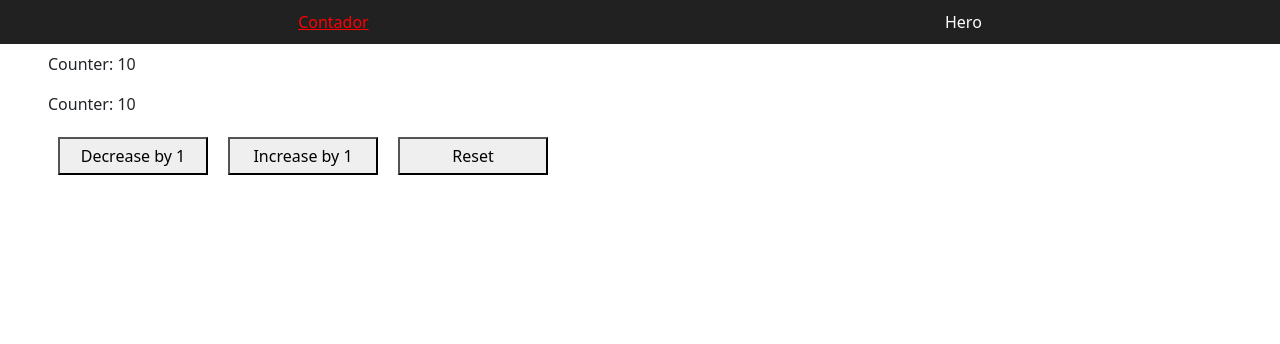
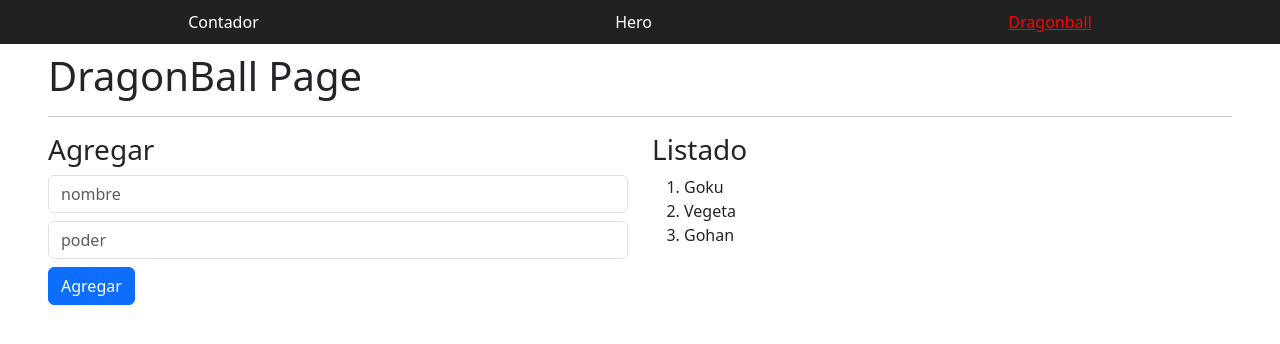
Before and after one commit to jueltter/angular-c104, an Angular app: page /dragonball in a window 1280 px wide. Before the commit this address led to /. Shown: the top 344 px of the page. Built offline with nearby package versions, Linux system fonts and the light colour scheme.

Commit message:
5-tarea-preperacion-pagina completed

```diff
--- a/src/app/app.routes.ts
+++ b/src/app/app.routes.ts
@@ -1,6 +1,7 @@
 import { Routes } from '@angular/router';
 import { CounterPageComponent } from './pages/counter/counter-page.component';
 import { HeroPageComponent } from './pages/hero/hero-page.component';
+import { DragonballPageComponent } from './pages/dragonball/dragonball-page.component';
 
 export const routes: Routes = [
 
@@ -13,6 +14,10 @@
     component: HeroPageComponent
   },
 {
+    path: 'dragonball',
+    component: DragonballPageComponent
+  },
+{
     path: '**',
     redirectTo: ''
   }
--- a/src/app/components/shared/navbar/navbar.component.html
+++ b/src/app/components/shared/navbar/navbar.component.html
@@ -5,6 +5,9 @@
   <a [routerLink]="['/hero']" routerLinkActive="active"
     [routerLinkActiveOptions]="{ exact: true }"
   >Hero</a>
+  <a [routerLink]="['/dragonball']" routerLinkActive="active"
+    [routerLinkActiveOptions]="{ exact: true }"
+  >Dragonball</a>
 
   <!-- otros -->
 </nav>
--- /dev/null
+++ b/src/app/pages/dragonball/dragonball-page.component.html
@@ -0,0 +1,22 @@
+<h1>DragonBall Page</h1>
+<hr />
+
+<section class="row">
+  <div class="col-12 col-sm-6">
+      <h3>Agregar</h3>
+      <input type="text" placeholder="nombre" class="form-control">
+      <input type="number" placeholder="poder" class="form-control mt-2">
+    <button class="mt-2 btn btn-primary">
+      Agregar
+    </button>
+  </div>
+
+  <div class="col-12 col-sm-6">
+    <h3>Listado</h3>
+    <ol>
+      <li>Goku</li>
+      <li>Vegeta</li>
+      <li>Gohan</li>
+    </ol>
+  </div>
+</section>
--- /dev/null
+++ b/src/app/pages/dragonball/dragonball-page.component.ts
@@ -0,0 +1,12 @@
+import { Component, OnInit } from '@angular/core';
+
+@Component({
+	selector: 'app-dragonball-page',
+  templateUrl: './dragonball-page.component.html',
+  styleUrl: './dragonball-page.component.css'
+})
+export class DragonballPageComponent implements OnInit {
+	constructor() {}
+
+	ngOnInit(): void {}
+}
```
Also changed, not shown: src/app/pages/dragonball/dragonball-page.component.css (added).
